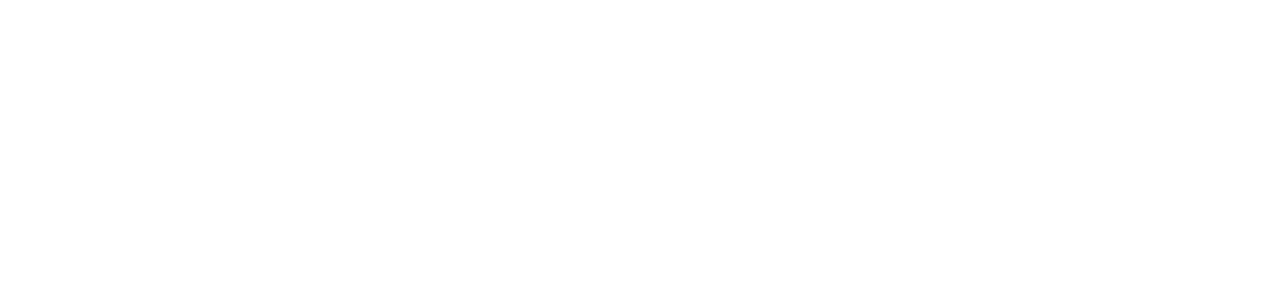
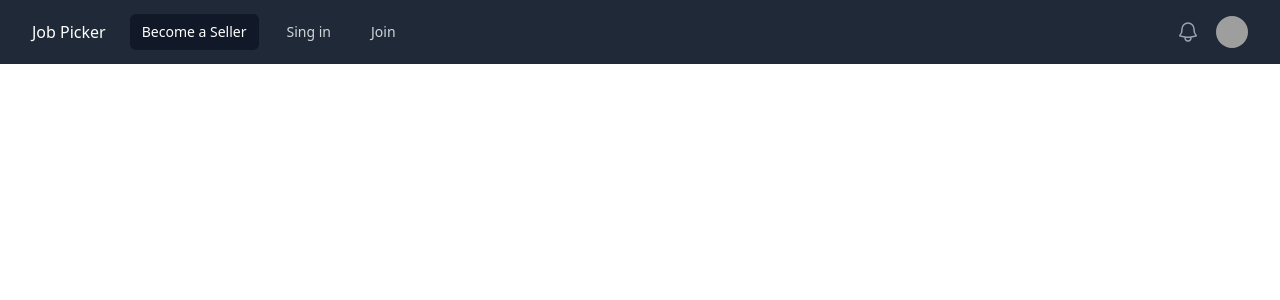
Before and after one commit to nmemarcoding/jobPicker, a React (Create React App) app in the folder client/: page / in a window 1280 px wide. Shown: the top 300 px of the page. Built offline with nearby package versions, Linux system fonts and the light colour scheme; grey boxes are pictures that could not be loaded.

Commit message:
navbar created

```diff
--- a/client/src/App.js
+++ b/client/src/App.js
@@ -1,9 +1,9 @@
-
+import HomePage from"./pages/HomePage/HomePage"
 
 function App() {
   return (
     <div className="app">
-
+        <HomePage/>
     </div>
   );
 }
--- /dev/null
+++ b/client/src/components/Navbar/Navbar.js
@@ -0,0 +1,148 @@
+
+import { Fragment } from 'react'
+import { Disclosure, Menu, Transition } from '@headlessui/react'
+import { Bars3Icon, BellIcon, XMarkIcon } from '@heroicons/react/24/outline'
+
+const navigation = [
+  { name: 'Become a Seller', href: '#', current: true },
+  { name: 'Sing in', href: '#', current: false },
+  { name: 'Join', href: '#', current: false },
+
+]
+
+function classNames(...classes) {
+  return classes.filter(Boolean).join(' ')
+}
+
+export default function Navbar() {
+  return (
+    <Disclosure as="nav" className="bg-gray-800">
+      {({ open }) => (
+        <>
+          <div className="mx-auto max-w-7xl px-2 sm:px-6 lg:px-8">
+            <div className="relative flex h-16 items-center justify-between">
+              <div className="absolute inset-y-0 left-0 flex items-center sm:hidden">
+                {/* Mobile menu button*/}
+                <Disclosure.Button className="inline-flex items-center justify-center rounded-md p-2 text-gray-400 hover:bg-gray-700 hover:text-white focus:outline-none focus:ring-2 focus:ring-inset focus:ring-white">
+                  <span className="sr-only">Open main menu</span>
+                  {open ? (
+                    <XMarkIcon className="block h-6 w-6" aria-hidden="true" />
+                  ) : (
+                    <Bars3Icon className="block h-6 w-6" aria-hidden="true" />
+                  )}
+                </Disclosure.Button>
+              </div>
+              <div className="flex flex-1 items-center justify-center sm:items-stretch sm:justify-start">
+                <div className="flex flex-shrink-0 items-center">
+                  <div className="text-white">Job Picker</div>
+
+                </div>
+                <div className="hidden sm:ml-6 sm:block">
+                  <div className="flex space-x-4">
+                    {navigation.map((item) => (
+                      <a
+                        key={item.name}
+                        href={item.href}
+                        className={classNames(
+                          item.current ? 'bg-gray-900 text-white' : 'text-gray-300 hover:bg-gray-700 hover:text-white',
+                          'px-3 py-2 rounded-md text-sm font-medium'
+                        )}
+                        aria-current={item.current ? 'page' : undefined}
+                      >
+                        {item.name}
+                      </a>
+                    ))}
+                  </div>
+                </div>
+              </div>
+              <div className="absolute inset-y-0 right-0 flex items-center pr-2 sm:static sm:inset-auto sm:ml-6 sm:pr-0">
+                <button
+                  type="button"
+                  className="rounded-full bg-gray-800 p-1 text-gray-400 hover:text-white focus:outline-none focus:ring-2 focus:ring-white focus:ring-offset-2 focus:ring-offset-gray-800"
+                >
+                  <span className="sr-only">View notifications</span>
+                  <BellIcon className="h-6 w-6" aria-hidden="true" />
+                </button>
+
+                {/* Profile dropdown */}
+                <Menu as="div" className="relative ml-3">
+                  <div>
+                    <Menu.Button className="flex rounded-full bg-gray-800 text-sm focus:outline-none focus:ring-2 focus:ring-white focus:ring-offset-2 focus:ring-offset-gray-800">
+                      <span className="sr-only">Open user menu</span>
+                      <img
+                        className="h-8 w-8 rounded-full"
+                        src="https://images.unsplash.com/photo-1472099645785-5658abf4ff4e?ixlib=rb-1.2.1&ixid=eyJhcHBfaWQiOjEyMDd9&auto=format&fit=facearea&facepad=2&w=256&h=256&q=80"
+                        alt=""
+                      />
+                    </Menu.Button>
+                  </div>
+                  <Transition
+                    as={Fragment}
+                    enter="transition ease-out duration-100"
+                    enterFrom="transform opacity-0 scale-95"
+                    enterTo="transform opacity-100 scale-100"
+                    leave="transition ease-in duration-75"
+                    leaveFrom="transform opacity-100 scale-100"
+                    leaveTo="transform opacity-0 scale-95"
+                  >
+                    <Menu.Items className="absolute right-0 z-10 mt-2 w-48 origin-top-right rounded-md bg-white py-1 shadow-lg ring-1 ring-black ring-opacity-5 focus:outline-none">
+                      <Menu.Item>
+                        {({ active }) => (
+                          <a
+                            href="#"
+                            className={classNames(active ? 'bg-gray-100' : '', 'block px-4 py-2 text-sm text-gray-700')}
+                          >
+                            Your Profile
+                          </a>
+                        )}
+                      </Menu.Item>
+                      <Menu.Item>
+                        {({ active }) => (
+                          <a
+                            href="#"
+                            className={classNames(active ? 'bg-gray-100' : '', 'block px-4 py-2 text-sm text-gray-700')}
+                          >
+                            Settings
+                          </a>
+                        )}
+                      </Menu.Item>
+                      <Menu.Item>
+                        {({ active }) => (
+                          <a
+                            href="#"
+                            className={classNames(active ? 'bg-gray-100' : '', 'block px-4 py-2 text-sm text-gray-700')}
+                          >
+                            Sign out
+                          </a>
+                        )}
+                      </Menu.Item>
+                    </Menu.Items>
+                  </Transition>
+                </Menu>
+              </div>
+            </div>
+          </div>
+
+          <Disclosure.Panel className="sm:hidden">
+            <div className="space-y-1 px-2 pt-2 pb-3">
+              {navigation.map((item) => (
+                <Disclosure.Button
+                  key={item.name}
+                  as="a"
+                  href={item.href}
+                  className={classNames(
+                    item.current ? 'bg-gray-900 text-white' : 'text-gray-300 hover:bg-gray-700 hover:text-white',
+                    'block px-3 py-2 rounded-md text-base font-medium'
+                  )}
+                  aria-current={item.current ? 'page' : undefined}
+                >
+                  {item.name}
+                </Disclosure.Button>
+              ))}
+            </div>
+          </Disclosure.Panel>
+        </>
+      )}
+    </Disclosure>
+  )
+}
--- /dev/null
+++ b/client/src/pages/HomePage/HomePage.js
@@ -0,0 +1,12 @@
+import React from 'react';
+import Navbar from "../../components/Navbar/Navbar"
+
+const HomePage = () => {
+    return (
+        <div>
+            <Navbar/>
+        </div>
+    );
+}
+
+export default HomePage;
```
Also changed, not shown: client/src/components/Navbar/Navbar.css (added), client/src/pages/HomePage/HomePage.css (added).
